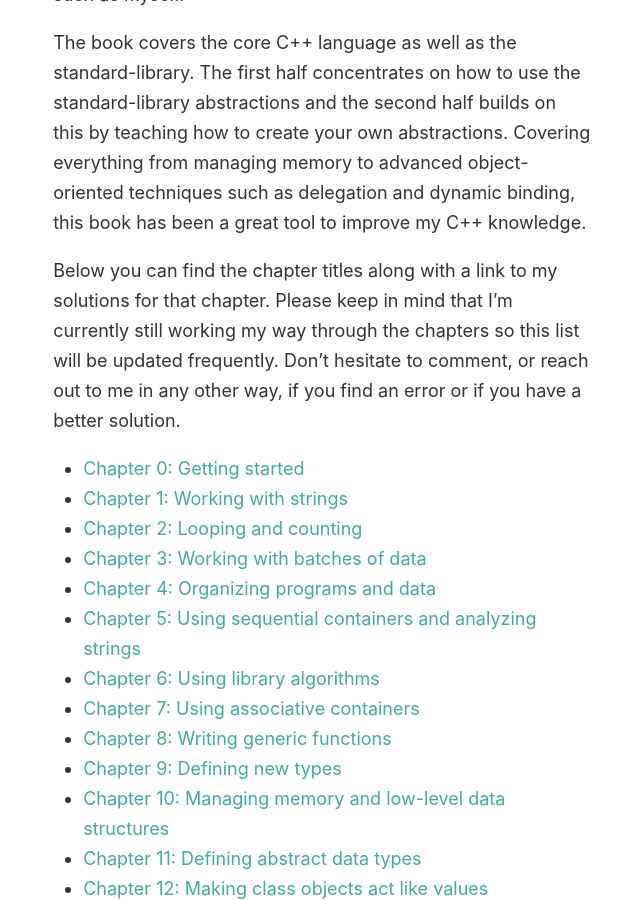
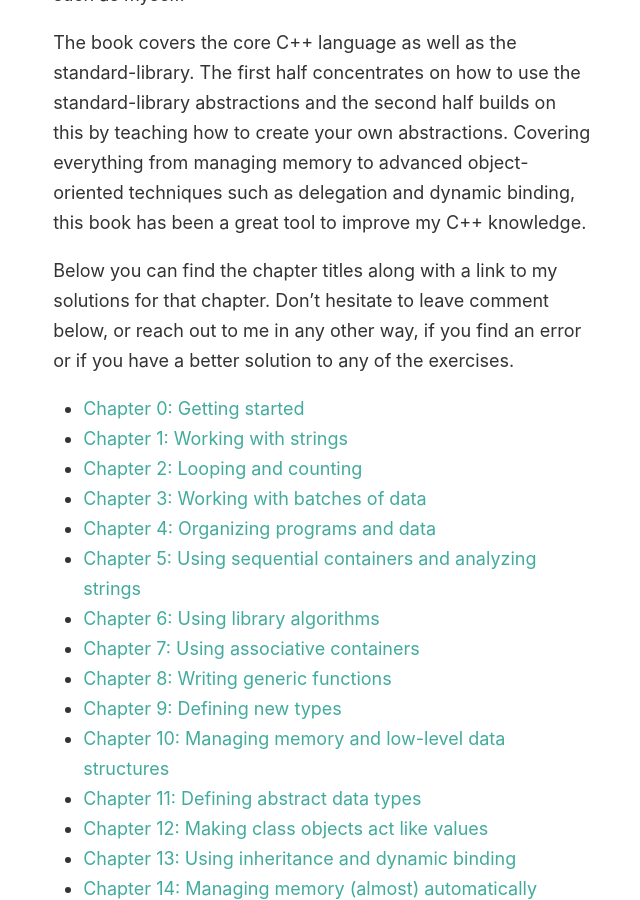
Before and after one commit to GeertArien/geertarien.github.io, a Jekyll site: the page built from _projects/accelerated-c-exercises.markdown, in a window 1280 px wide and 900 px high, scrolled down 1509 px. Shown: the whole window, without its empty margins (318-958 px from the left). Built offline with Jekyll 4.4.1, drawn with Linux system fonts in a browser that asks for light colours; comment, search, counter and statistics services are not loaded.

Commit message:
update accelerated c++ project

```diff
--- a/_projects/accelerated-c-exercises.markdown
+++ b/_projects/accelerated-c-exercises.markdown
@@ -37,10 +37,9 @@ delegation and dynamic binding, this book has been a great tool to improve my
 C++ knowledge.
 
 Below you can find the chapter titles along with a link to my solutions for that
-chapter. Please keep in mind that I'm currently still working my way through the
-chapters so this list will be updated frequently. Don't hesitate to comment, or
-reach out to me in any other way, if you find an error or if you have a
-better solution.
+chapter. Don't hesitate to leave comment below, or reach out to me in any other
+way, if you find an error or if you have a better solution to any of the
+exercises.
 
 - [Chapter 0: Getting started][chapter0]
 - [Chapter 1: Working with strings][chapter1]
@@ -55,10 +54,10 @@ better solution.
 - [Chapter 10: Managing memory and low-level data structures][chapter10]
 - [Chapter 11: Defining abstract data types][chapter11]
 - [Chapter 12: Making class objects act like values][chapter12]
-- Chapter 13: Using inheritance and dynamic binding
-- Chapter 14: Managing memory (almost) automatically
-- Chapter 15: Revisiting character pictures
-- Chapter 16: Where do we go from here?
+- [Chapter 13: Using inheritance and dynamic binding][chapter13]
+- [Chapter 14: Managing memory (almost) automatically][chapter14]
+- [Chapter 15: Revisiting character pictures][chapter15]
+- [Chapter 16: Where do we go from here?][chapter16]
 
 
 [c-accelerated]: https://www.amazon.com/Accelerated-C-Practical-Programming-Example/dp/020170353X
```
